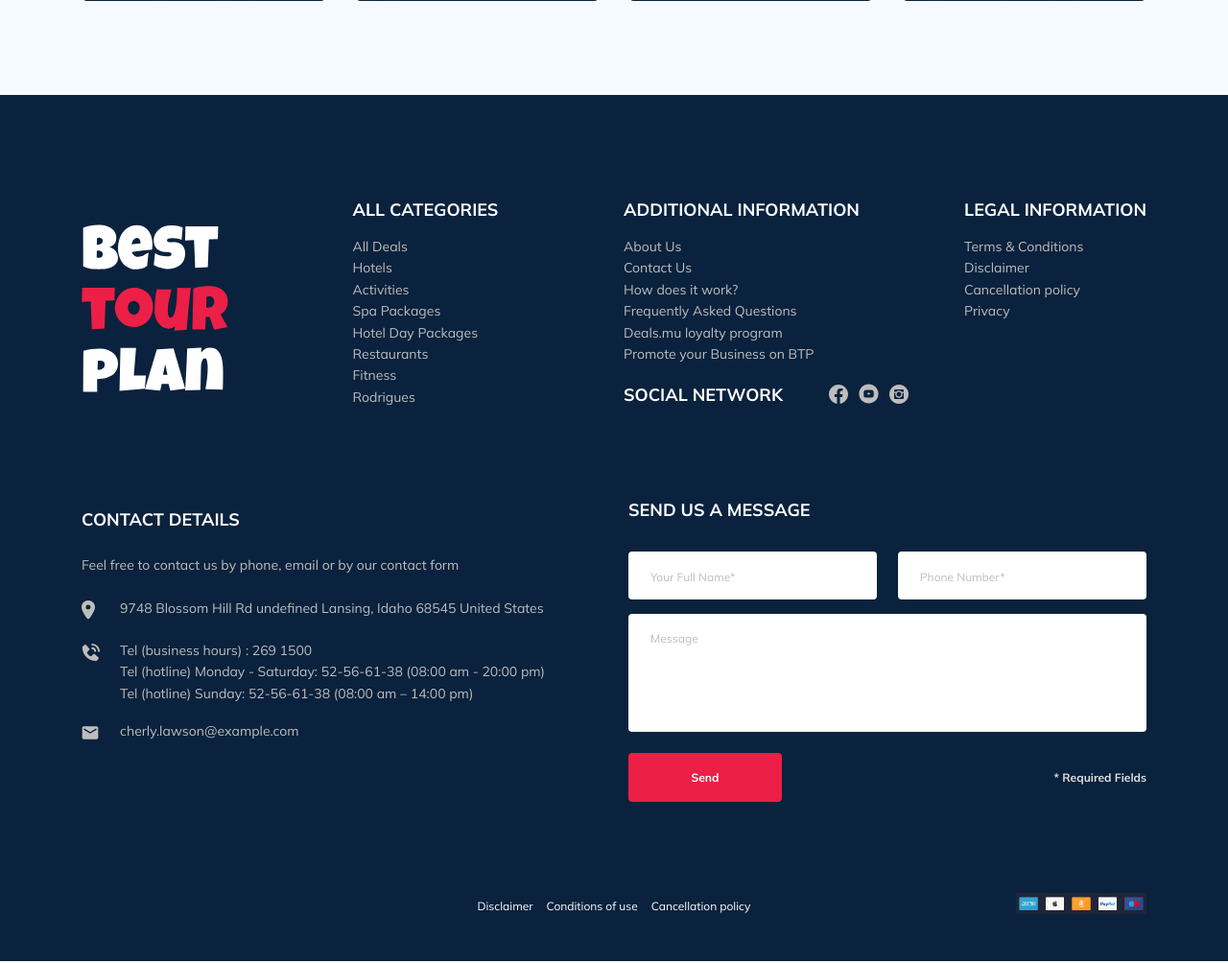
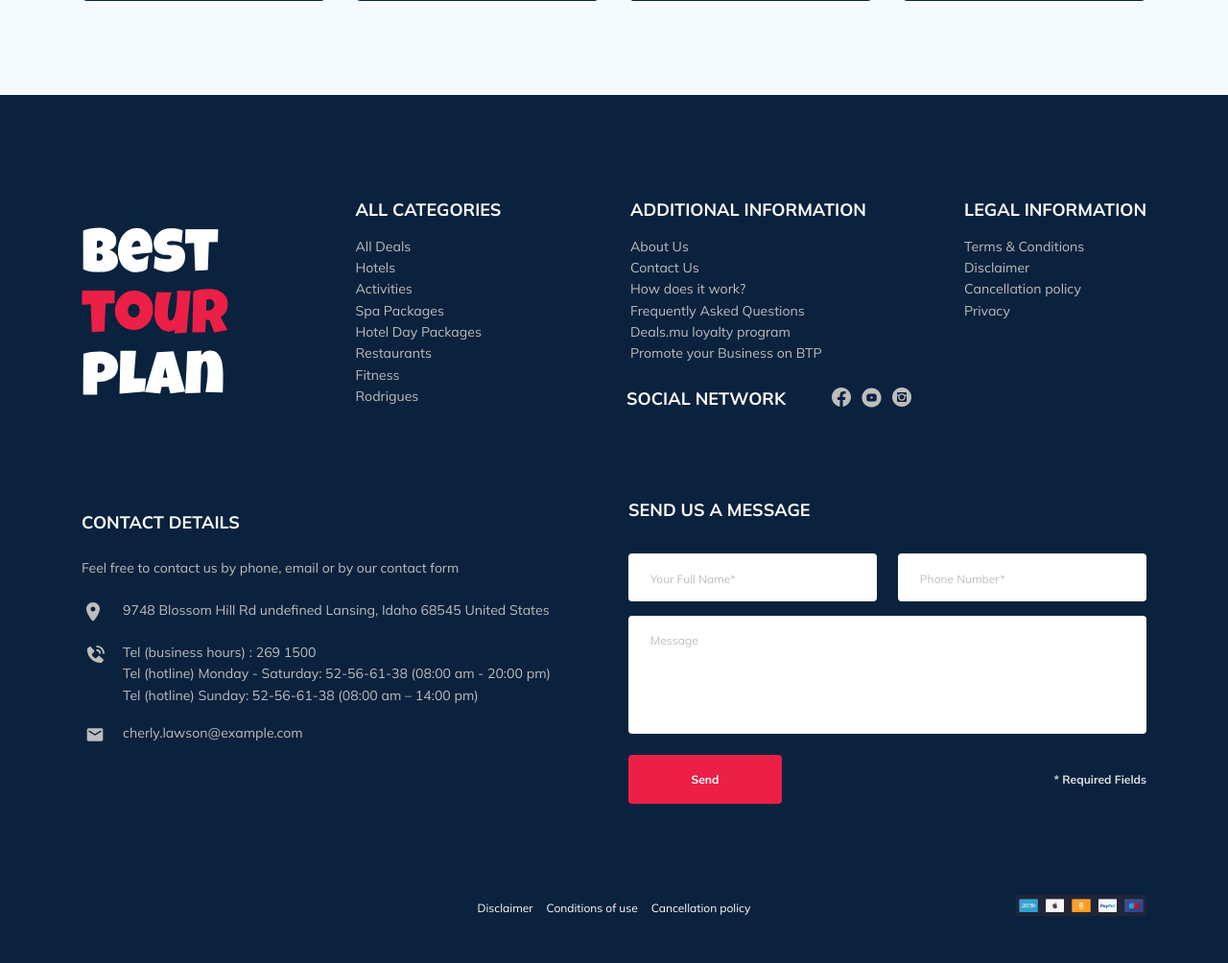
Before and after one commit to simolex/tour-plan, a PHP site: page / in a window 1280 px wide. Shown: the part 3333-4337 px from the top of the page at 96% size. Run offline with PHP 8.4, Linux system fonts and the light colour scheme.

Commit message:
fix: Stage 2, remark 3

```diff
--- a/index.html
+++ b/index.html
@@ -792,7 +792,7 @@
             <p class="footer__text">
               Feel free to contact us by phone, email or by our contact form
             </p>
-            <ul class="footer__ul">
+            <ul class="footer__ul footer__ul--ml-5">
               <li class="footer__item footer__item--mb-2">
                 <div class="footer__contact-icon-wrapper">
                   <img src="img/map-marker.svg" alt="Icon: Map" class="footer__contact-icon" />
--- a/sass/blocks/_footer.sass
+++ b/sass/blocks/_footer.sass
@@ -14,12 +14,15 @@
       align-self: center
       grid-row: 1/ span 2
       grid-column: 1/ span 1
+      margin-top: 5px
    &__categories
       grid-row: 1/ span 3
       grid-column: 2/ span 1
+      margin-left: 3px
    &__additional
       grid-row: 1/ span 1
       grid-column: 3/ span 1
+      margin-left: 7px
    &__social
       &-links
          display: flex
@@ -31,6 +34,8 @@
          align-items: start
          grid-row: 2/ span 2
          grid-column: 3/ span 2
+         margin-top: 4px
+         margin-left: 3px
    &__legal
       grid-row: 1/ span 2
       grid-column: 4/ span 1
@@ -40,7 +45,7 @@
          grid-row: 4/ span 1
          grid-column: 1/ span 2
          &--mt-10
-            margin-top: 10px
+            margin-top: 13px
       &-form
          grid-row: 4/ span 1
          grid-column: 3/ span 2
@@ -48,7 +53,7 @@
             margin-left: 5px
       &-icon
          &-wrapper
-            min-width: 40px
+            min-width: 38px
             height: 27px
             display: flex
             align-items: center
@@ -75,22 +80,25 @@
       &--mb-25
          margin-bottom: 25px
       &--mb-32
-         margin-bottom: 32px
+         margin-bottom: 34px
    &__ul
       padding: 0
       margin: 0
       list-style-type: none
+      //margin-left: 5px
       &--bottom
          display: flex
          flex-direction: row
          align-items: center
          //justify-content: space-between
+      &--ml-5
+         margin-left: 5px
    &__item
       display: flex
       align-items: flex-start
       font-weight: 400
-      font-size: 14px
-      line-height: 160%
+      font-size: 14.1px
+      line-height: 158%
       color: $footer-text-color
       &--mb-2
          margin-bottom: 17px
```
Also changed, not shown: sass/_media.sass (+17 -9 lines), css/style.css.
